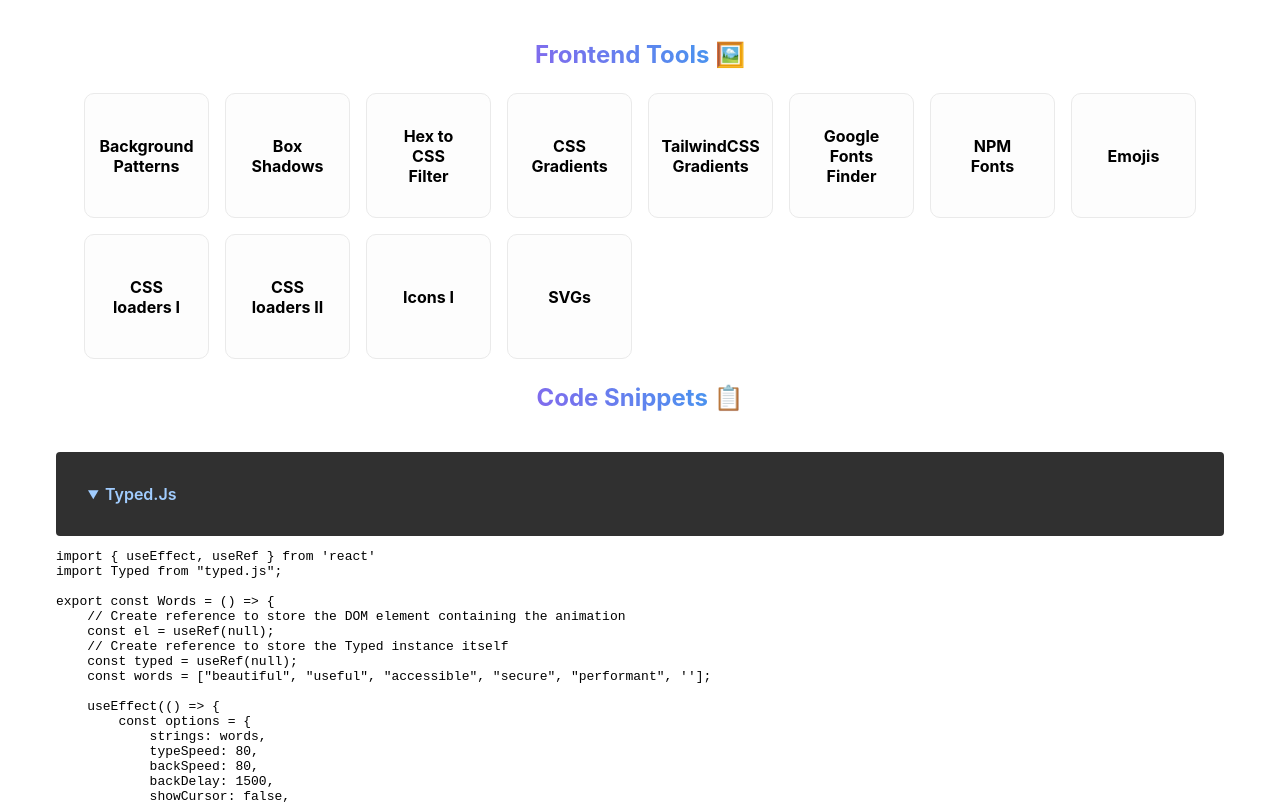
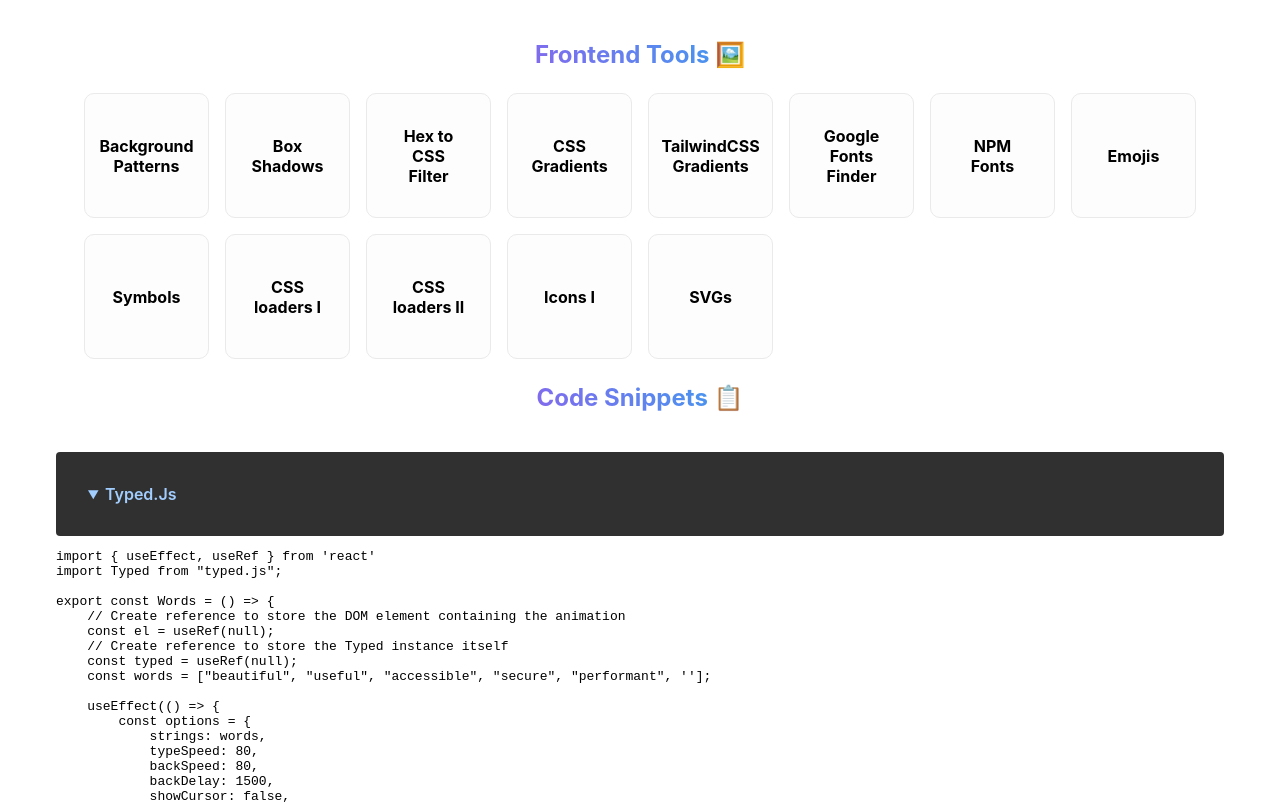
Before and after one commit to dejmedus/toolbox, a Next.js app: page / in a window 1280 px wide. Shown: the top 804 px of the page. Built offline with nearby package versions, Linux system fonts and the light colour scheme.

Commit message:
add Symbols

```diff
--- a/assets/data/tools.ts
+++ b/assets/data/tools.ts
@@ -24,7 +24,6 @@
     desc: "",
     url: "https://hypercolor.dev",
   },
-
   {
     name: "Google Fonts Finder",
     desc: "",
@@ -39,6 +38,11 @@
     name: "Emojis",
     desc: "",
     url: "https://emojipedia.org",
+  },
+  {
+    name: "Symbols",
+    desc: "",
+    url: "https://coolsymbol.com",
   },
   {
     name: "CSS loaders I",
```
